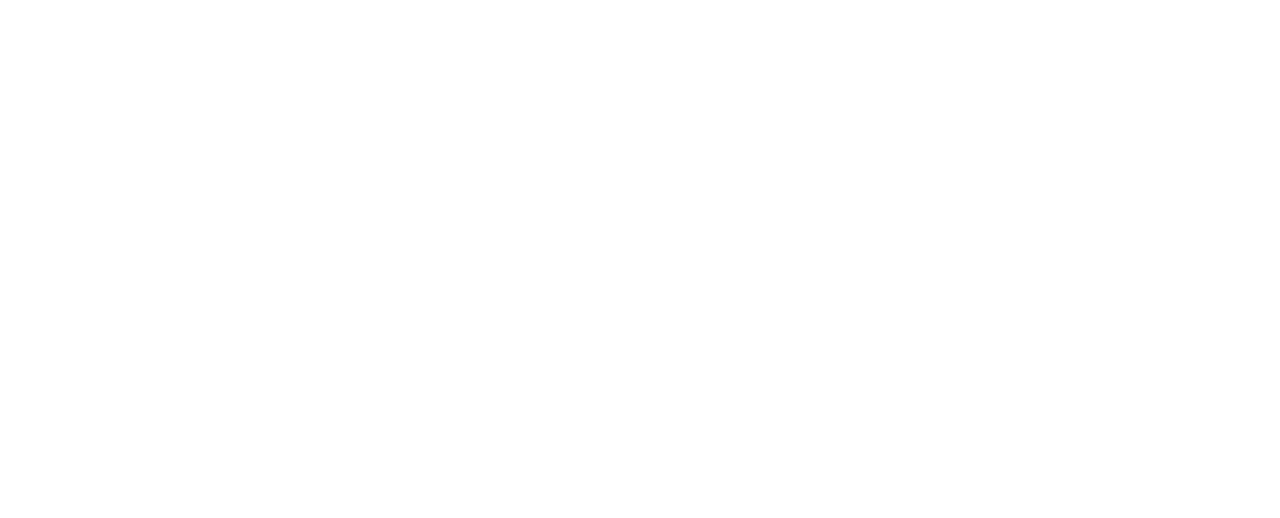
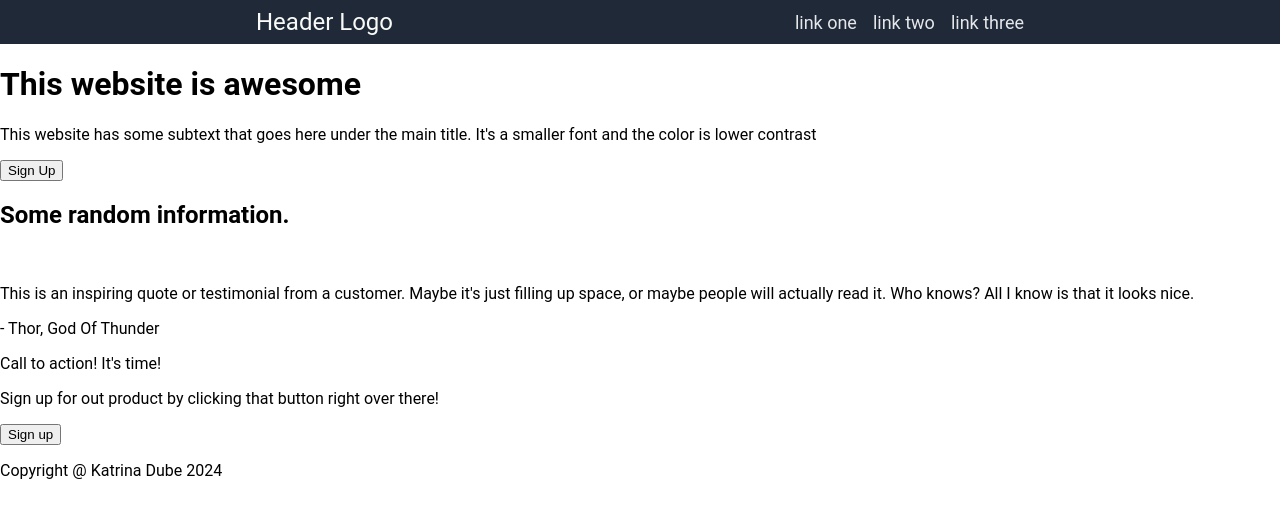
Before and after one commit to Kd0ve/landing-page, a plain HTML site: page index.html in a window 1280 px wide. Drawn offline with Linux system fonts and the light colour scheme.

Commit message:
Completed header for landing page

```diff
--- a/index.html
+++ b/index.html
@@ -7,4 +7,50 @@
         <title>Landing Page Project</title>
         <link rel="stylesheet" href="style.css">
     </head>
+    <body>
+        <div class="header">
+            <div class="left">
+                <div class="logo">Header Logo</div>
+            </div>
+            <div class="right">
+                <ul class="links">
+                    <li><a href="">link one</a></li>
+                    <li><a href="">link two</a></li>
+                    <li><a href="">link three</a></li>
+                </ul>
+            </div>
+        </div>
+        <div class="content">
+            <div class="intro">
+                <h1>This website is awesome</h1>
+                <p>This website has some subtext that goes here under the main title. It's a smaller font and the color is lower contrast</p>
+                <button>Sign Up</button>
+                <img>
+            </div>
+            <div class="main-section">
+                <h2>Some random information.</h2>
+                <div class="display-images">
+                    <img>
+                    <img>
+                    <img>
+                </div>
+            </div>
+            <div class="quote-section">
+                <p class="quote">This is an inspiring quote or testimonial from a customer. Maybe it's just filling up space, or maybe people will actually read it.
+                    Who knows? All I know is that it looks nice.
+                </p>
+                <p class="author"> - Thor, God Of Thunder</p>
+            </div>
+            <div class="call-section">
+                <div class="banner">
+                    <p>Call to action! It's time!</p>
+                    <p>Sign up for out product by clicking that button right over there!</p>
+                    <button>Sign up</button>
+                </div>
+            </div>
+        </div>
+        <div class="footer">
+            <p>Copyright @ Katrina Dube 2024</p>
+        </div>
+    </body>
 </html>
--- a/style.css
+++ b/style.css
@@ -0,0 +1,54 @@
+body
+{
+    display: flex;
+    flex-direction: column;
+    font-family: Roboto, sans-serif;
+    margin: 0;
+    min-height: 100vh;
+}
+
+ul
+{
+    list-style-type: none;
+}
+
+a
+{
+    text-decoration: none;
+    color: #e5e7eb;
+}
+
+.header
+{
+    display: flex;
+    justify-content: space-between;
+    align-items: center;
+    padding: 8px;
+    background: #1f2937;
+    font-size: 24px;
+    color: #f9faf8;
+    padding-left: 20%;
+    padding-right: 20%;
+}
+
+.header ul
+{
+    display: flex;
+    margin: 0;
+    padding: 0;
+    gap: 16px;
+    font-size: 18px;
+    color: #e5e7eb;
+}
+
+.left, .right
+{
+    display: flex;
+    align-items: center;
+    gap: 16px;
+}
+
+.footer
+{
+
+}
```
